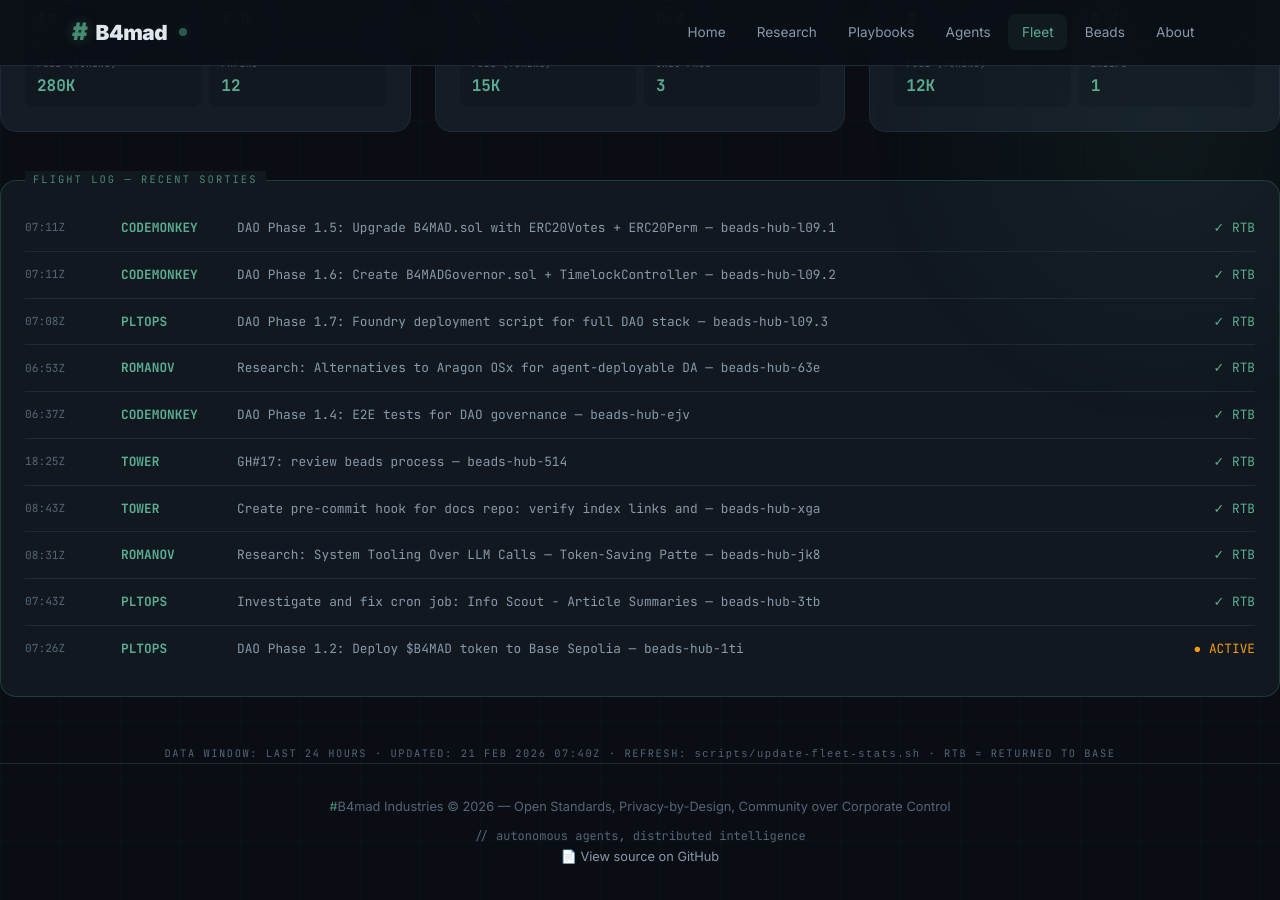
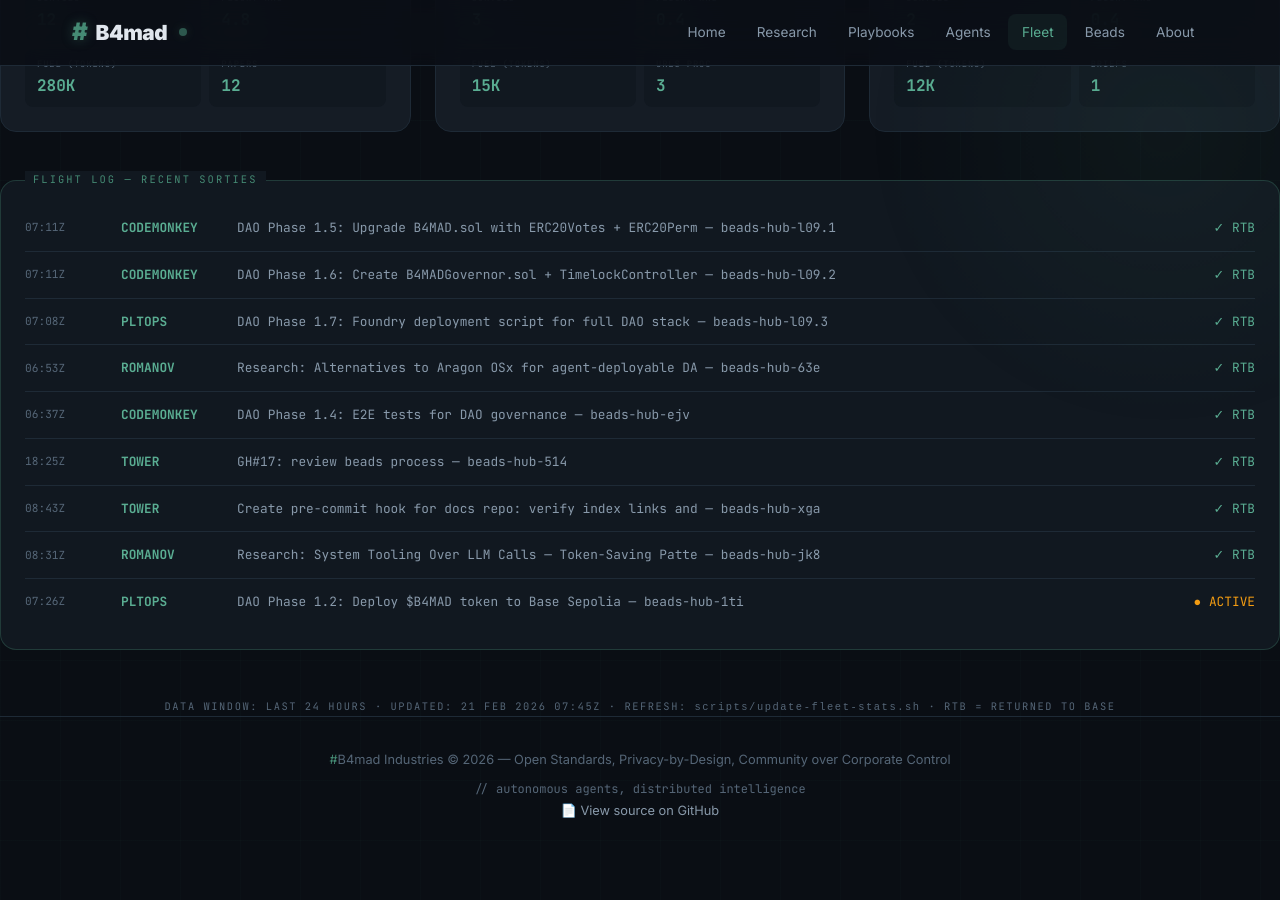
Before and after one commit to brenner-axiom/docs, a Jekyll site: the page built from fleet/index.html, in a window 1280 px wide and 900 px high, scrolled down 847 px. Built offline with Jekyll 4.4.1, drawn with Linux system fonts in a browser that asks for light colours; after the commit the page ends 1700 px from its top, so only the background shows below that.

Commit message:
fleet: auto-update dashboard stats 2026-02-21T07:45Z

```diff
--- a/fleet/index.html
+++ b/fleet/index.html
@@ -557,12 +557,6 @@ description: "#B4mad Agent Fleet metrics dashboard with aviation theme"
     <span class="log-status"><span class="complete">✓ RTB</span></span>
   </div>
   <div class="log-entry">
-    <span class="log-time">07:43Z</span>
-    <span class="log-callsign">PLTOPS</span>
-    <span class="log-mission">Investigate and fix cron job: Info Scout - Article Summaries — beads-hub-3tb</span>
-    <span class="log-status"><span class="complete">✓ RTB</span></span>
-  </div>
-  <div class="log-entry">
     <span class="log-time">07:26Z</span>
     <span class="log-callsign">PLTOPS</span>
     <span class="log-mission">DAO Phase 1.2: Deploy $B4MAD token to Base Sepolia — beads-hub-1ti</span>
@@ -572,6 +566,6 @@ description: "#B4mad Agent Fleet metrics dashboard with aviation theme"
 
 <div style="text-align: center; margin-top: 2rem;">
   <p style="font-family: 'JetBrains Mono', monospace; font-size: 0.65rem; color: var(--text-muted); letter-spacing: 0.15em;">
-    DATA WINDOW: LAST 24 HOURS · UPDATED: 21 FEB 2026 07:40Z ·                                                                                                                                                                                                                                                                                                   REFRESH: <code>scripts/update-fleet-stats.sh</code> · RTB = RETURNED TO BASE
+    DATA WINDOW: LAST 24 HOURS · UPDATED: 21 FEB 2026 07:45Z ·                                                                                                                                                                                                                                                                                                    REFRESH: <code>scripts/update-fleet-stats.sh</code> · RTB = RETURNED TO BASE
   </p>
 </div>
```
